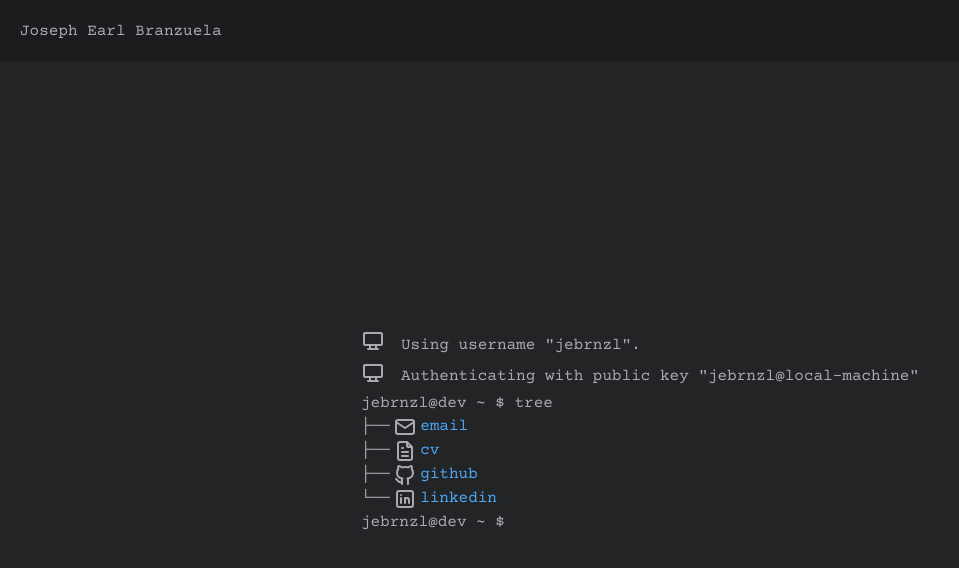
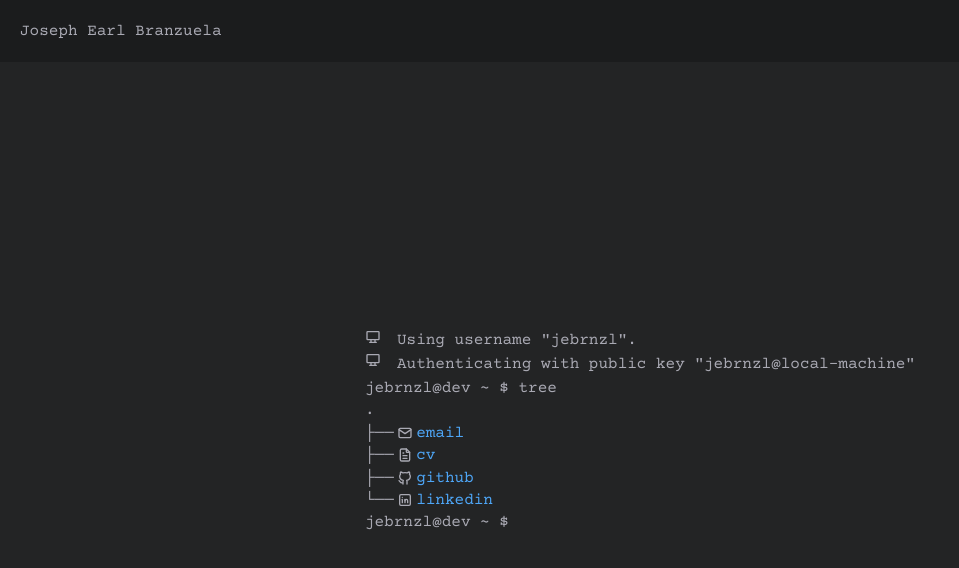
Before and after one commit to jebrnzl/jebrnzl.github.io, a plain HTML site: page index.html in a window 1280 px wide. Shown: the whole page, without its empty margins (0-959 px from the left). Drawn offline with nearby package versions, Linux system fonts and the light colour scheme.

Commit message:
Fix for browser URL bar issue with vh, resize svgs

```diff
--- a/index.css
+++ b/index.css
@@ -1,5 +1,9 @@
 :root {
     font-size: 1rem;
+}
+
+html {
+    height: 100%;
 }
 
 *,
@@ -74,6 +78,10 @@ header {
     flex-shrink: 0;
 }
 
+.main .terminal-text:nth-child(3) {
+    margin-top: 0.1em;
+}
+
 .tree-item {
     display: flex;
     flex-direction: row;
--- a/index.html
+++ b/index.html
@@ -26,7 +26,7 @@
 			<main class="main">
 				<div class="terminal-line">
 					<div>
-						<svg xmlns="http://www.w3.org/2000/svg" viewBox="0 0 24 24" fill="none" stroke="currentColor" stroke-linecap="round" stroke-linejoin="round" width="24" height="24" stroke-width="2">
+						<svg xmlns="http://www.w3.org/2000/svg" viewBox="0 0 24 24" fill="none" stroke="currentColor" stroke-linecap="round" stroke-linejoin="round" width="16" height="16" stroke-width="2">
 							<path d="M3 5a1 1 0 0 1 1 -1h16a1 1 0 0 1 1 1v10a1 1 0 0 1 -1 1h-16a1 1 0 0 1 -1 -1v-10z"></path>
 							<path d="M7 20h10"></path>
 							<path d="M9 16v4"></path>
@@ -37,7 +37,7 @@
 				</div>
 				<div class="terminal-line">
 					<div>
-						<svg xmlns="http://www.w3.org/2000/svg" viewBox="0 0 24 24" fill="none" stroke="currentColor" stroke-linecap="round" stroke-linejoin="round" width="24" height="24" stroke-width="2">
+						<svg xmlns="http://www.w3.org/2000/svg" viewBox="0 0 24 24" fill="none" stroke="currentColor" stroke-linecap="round" stroke-linejoin="round" width="16" height="16" stroke-width="2">
 							<path d="M3 5a1 1 0 0 1 1 -1h16a1 1 0 0 1 1 1v10a1 1 0 0 1 -1 1h-16a1 1 0 0 1 -1 -1v-10z"></path>
 							<path d="M7 20h10"></path>
 							<path d="M9 16v4"></path>
@@ -46,17 +46,19 @@
 					</div>
 					<div class="terminal-text">Authenticating with public key "jebrnzl@local-machine"</div>
 				</div>
+
 				<div class="terminal-text">jebrnzl@dev ~ $ tree</div>
 				<div class="tree">
+					<div class="tree-item">.</div>
 					<div class="tree-item">
 						├──
-						<svg xmlns="http://www.w3.org/2000/svg" viewBox="0 0 24 24" fill="none" stroke="currentColor" stroke-linecap="round" stroke-linejoin="round" width="24" height="24" stroke-width="2"> <path d="M3 7a2 2 0 0 1 2 -2h14a2 2 0 0 1 2 2v10a2 2 0 0 1 -2 2h-14a2 2 0 0 1 -2 -2v-10z"></path> <path d="M3 7l9 6l9 -6"></path>
+						<svg xmlns="http://www.w3.org/2000/svg" viewBox="0 0 24 24" fill="none" stroke="currentColor" stroke-linecap="round" stroke-linejoin="round" width="16" height="16" stroke-width="2"> <path d="M3 7a2 2 0 0 1 2 -2h14a2 2 0 0 1 2 2v10a2 2 0 0 1 -2 2h-14a2 2 0 0 1 -2 -2v-10z"></path> <path d="M3 7l9 6l9 -6"></path>
 						</svg>
 						<a href="mailto:jbrnzl@gmail.com">email</a>
 					</div>
 					<div class="tree-item">
 						├──
-						<svg xmlns="http://www.w3.org/2000/svg" viewBox="0 0 24 24" fill="none" stroke="currentColor" stroke-linecap="round" stroke-linejoin="round" width="24" height="24" stroke-width="2">
+						<svg xmlns="http://www.w3.org/2000/svg" viewBox="0 0 24 24" fill="none" stroke="currentColor" stroke-linecap="round" stroke-linejoin="round" width="16" height="16" stroke-width="2">
 							<path d="M14 3v4a1 1 0 0 0 1 1h4"></path>
 							<path d="M17 21h-10a2 2 0 0 1 -2 -2v-14a2 2 0 0 1 2 -2h7l5 5v11a2 2 0 0 1 -2 2z"></path>
 							<path d="M9 9l1 0"></path>
@@ -67,14 +69,14 @@
 					</div>
 					<div class="tree-item">
 						├──
-						<svg xmlns="http://www.w3.org/2000/svg" viewBox="0 0 24 24" fill="none" stroke="currentColor" stroke-linecap="round" stroke-linejoin="round" width="24" height="24" stroke-width="2">
+						<svg xmlns="http://www.w3.org/2000/svg" viewBox="0 0 24 24" fill="none" stroke="currentColor" stroke-linecap="round" stroke-linejoin="round" width="16" height="16" stroke-width="2">
 							<path d="M9 19c-4.3 1.4 -4.3 -2.5 -6 -3m12 5v-3.5c0 -1 .1 -1.4 -.5 -2c2.8 -.3 5.5 -1.4 5.5 -6a4.6 4.6 0 0 0 -1.3 -3.2a4.2 4.2 0 0 0 -.1 -3.2s-1.1 -.3 -3.5 1.3a12.3 12.3 0 0 0 -6.2 0c-2.4 -1.6 -3.5 -1.3 -3.5 -1.3a4.2 4.2 0 0 0 -.1 3.2a4.6 4.6 0 0 0 -1.3 3.2c0 4.6 2.7 5.7 5.5 6c-.6 .6 -.6 1.2 -.5 2v3.5"></path>
 						</svg>
 						<a href="https://github.com/jebrnzl">github</a>
 					</div>
 					<div class="tree-item">
 						└──
-						<svg xmlns="http://www.w3.org/2000/svg" viewBox="0 0 24 24" fill="none" stroke="currentColor" stroke-linecap="round" stroke-linejoin="round" width="24" height="24" stroke-width="2">
+						<svg xmlns="http://www.w3.org/2000/svg" viewBox="0 0 24 24" fill="none" stroke="currentColor" stroke-linecap="round" stroke-linejoin="round" width="16" height="16" stroke-width="2">
 							<path d="M4 4m0 2a2 2 0 0 1 2 -2h12a2 2 0 0 1 2 2v12a2 2 0 0 1 -2 2h-12a2 2 0 0 1 -2 -2z"></path>
 							<path d="M8 11l0 5"></path>
 							<path d="M8 8l0 .01"></path>
```
